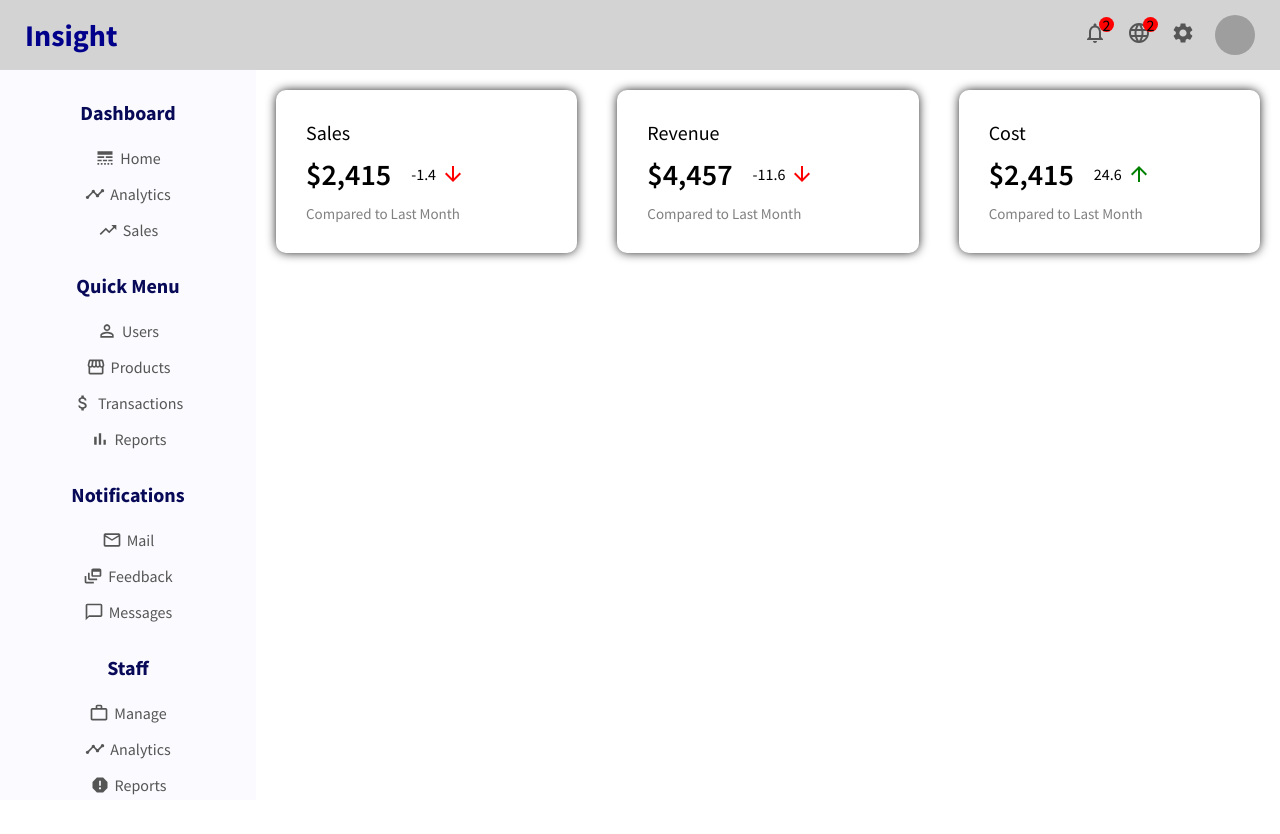
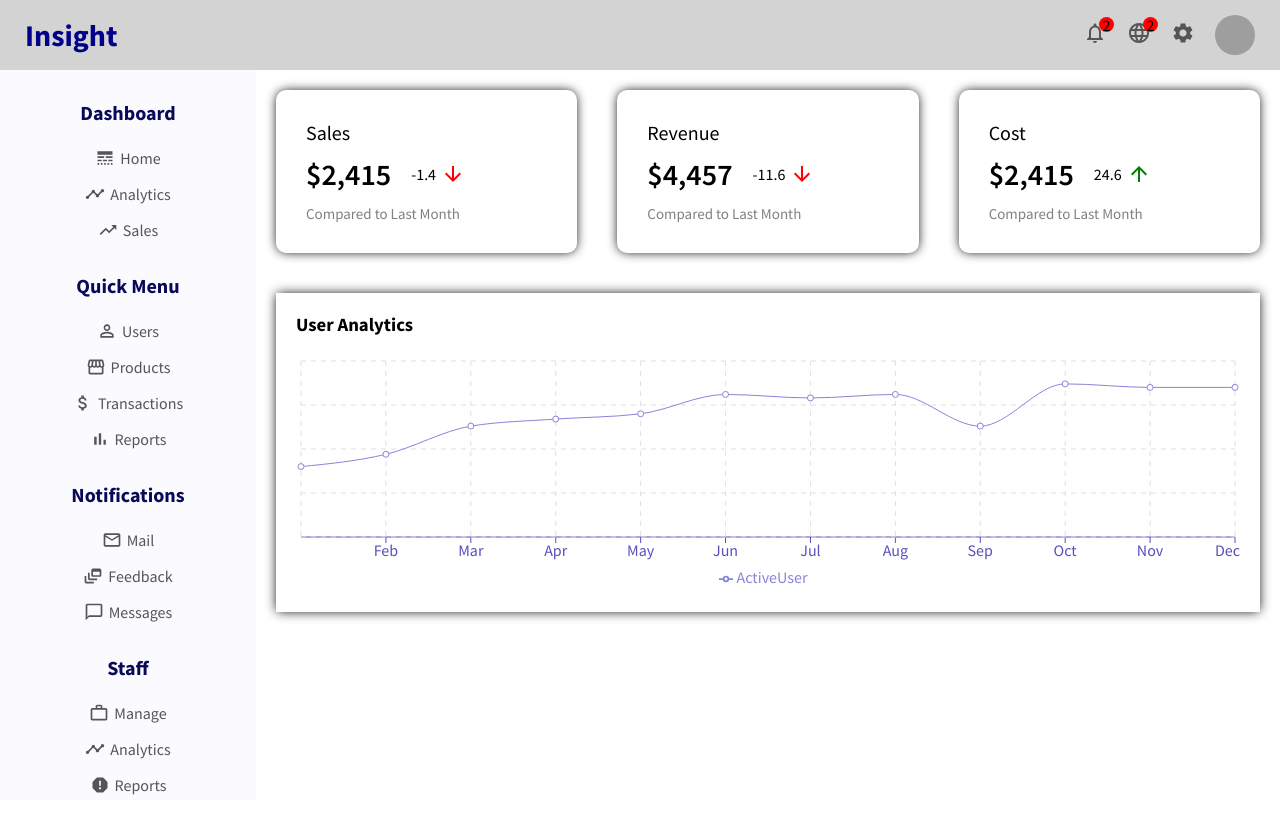
Before and after one commit to SBhat35/admin_dashboard, a React (Create React App) app: page / in a window 1280 px wide. Shown: the top 834 px of the page. Built offline with nearby package versions, Linux system fonts and the light colour scheme; grey boxes are pictures that could not be loaded.

Commit message:
chart component

```diff
--- /dev/null
+++ b/src/components/chart/Chart.jsx
@@ -0,0 +1,23 @@
+import './chart.css'
+import { LineChart, Line, XAxis, CartesianGrid, Tooltip, Legend, ResponsiveContainer } from 'recharts';
+
+
+export default function Chart({title, chartData, dataKey, grid }) {
+  return (
+    <div className='chart'>
+      <h3 className="chartTitle">
+      {title}
+
+      </h3>
+      <ResponsiveContainer width='100%' aspect={4/1}>
+        <LineChart data = {chartData}>
+          <XAxis dataKey="name" stroke ="#5550BD"/>
+          <Tooltip />
+          {grid && <CartesianGrid stroke="#e0dfdf" strokeDasharray="5 5"/>}
+          <Line type="monotone" dataKey={dataKey} stroke="#8884d8"/>
+          <Legend/>
+        </LineChart>
+      </ResponsiveContainer>
+    </div>
+  )
+}
--- /dev/null
+++ b/src/components/chart/chart.css
@@ -0,0 +1,10 @@
+.chart{
+  margin: 20px;
+  padding: 20px;
+  -webkit-box-shadow: 0px 0px 11px -1px #000000;
+  box-shadow: 0px 0px 11px -1px #000000;
+}
+
+.chartTitle{
+  margin-bottom: 20px;
+}
--- /dev/null
+++ b/src/dummyData.js
@@ -0,0 +1,50 @@
+export const userData = [
+  {
+    name: 'Jan',
+    ActiveUser: 4000,
+  },
+  {
+    name: 'Feb',
+    ActiveUser: 4700,
+  },
+  {
+    name: 'Mar',
+    ActiveUser: 6300,
+  },
+  {
+    name: 'Apr',
+    ActiveUser: 6700,
+  },
+  {
+    name: 'May',
+    ActiveUser: 7000,
+  },
+  {
+    name: 'Jun',
+    ActiveUser: 8100,
+  },
+  {
+    name: 'Jul',
+    ActiveUser: 7900,
+  },
+  {
+    name: 'Aug',
+    ActiveUser: 8100,
+  },
+  {
+    name: 'Sep',
+    ActiveUser: 6300,
+  },
+  {
+    name: 'Oct',
+    ActiveUser: 8700,
+  },
+  {
+    name: 'Nov',
+    ActiveUser: 8500,
+  },
+  {
+    name: 'Dec',
+    ActiveUser: 8500,
+  },
+];
--- a/src/pages/home/Home.jsx
+++ b/src/pages/home/Home.jsx
@@ -1,10 +1,14 @@
 import FeaturedInfo from '../../components/featuredInfo/FeaturedInfo'
+import Chart from '../../components/chart/Chart'
+import {userData} from '../../dummyData'
+
 import './home.css'
 
 export default function Home() {
   return (
     <div className="home">
       <FeaturedInfo/>
+      <Chart chartData={userData} title="User Analytics" grid dataKey="ActiveUser"/>
     </div>
   )
 }
```
